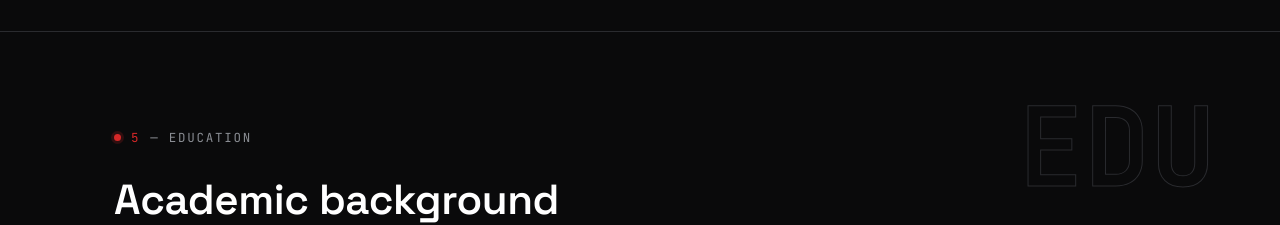
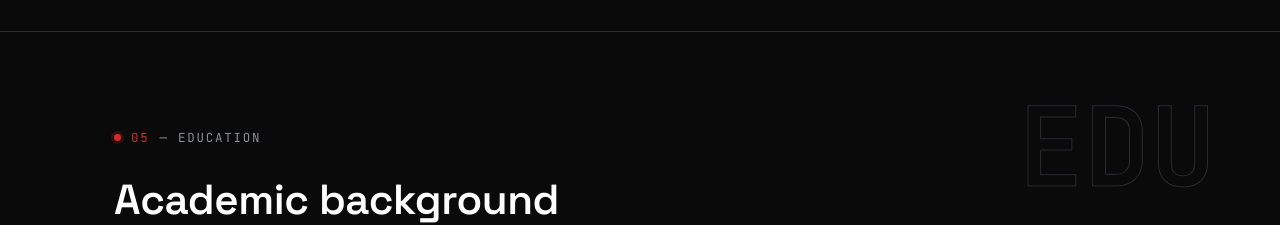
Before and after one commit to Momintariq-11/MUHAMMAD-MOMIN-TARIQ, a React (Vite) app: page / in a window 1280 px wide. Shown: the part 4340-4565 px from the top of the page. Built offline with nearby package versions, Linux system fonts and the light colour scheme.

Commit message:
Change index number format in Education component

```diff
--- a/src/components/Education.jsx
+++ b/src/components/Education.jsx
@@ -7,7 +7,7 @@ export default function Education() {
       <div className="wrap">
         <div className="section-head">
           <p className="eyebrow">
-            <span className="idx">5</span> — EDUCATION
+            <span className="idx">05</span> — EDUCATION
           </p>
           <h2 className="section-title">Academic background</h2>
           <p className="section-sub">
```
